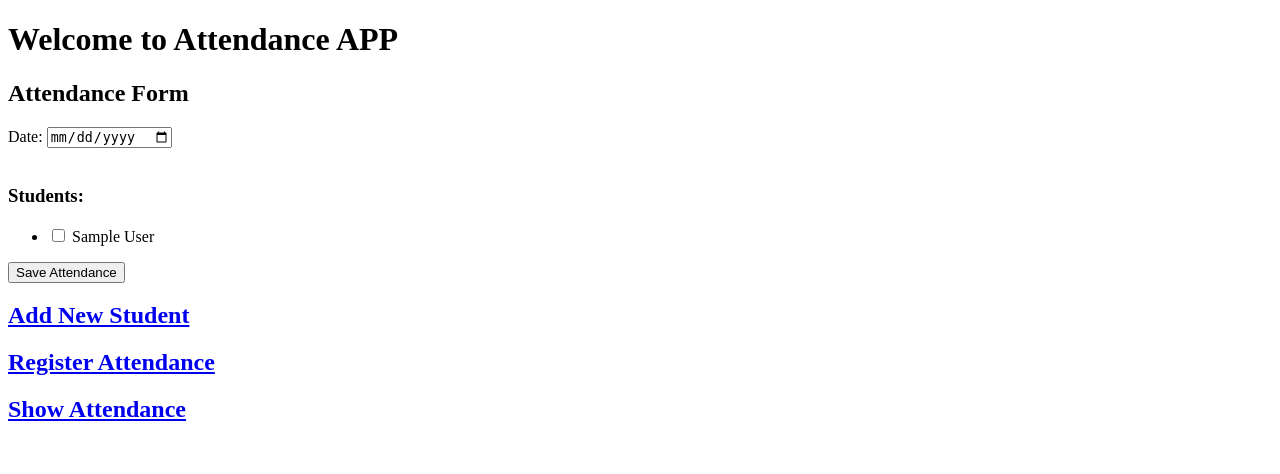
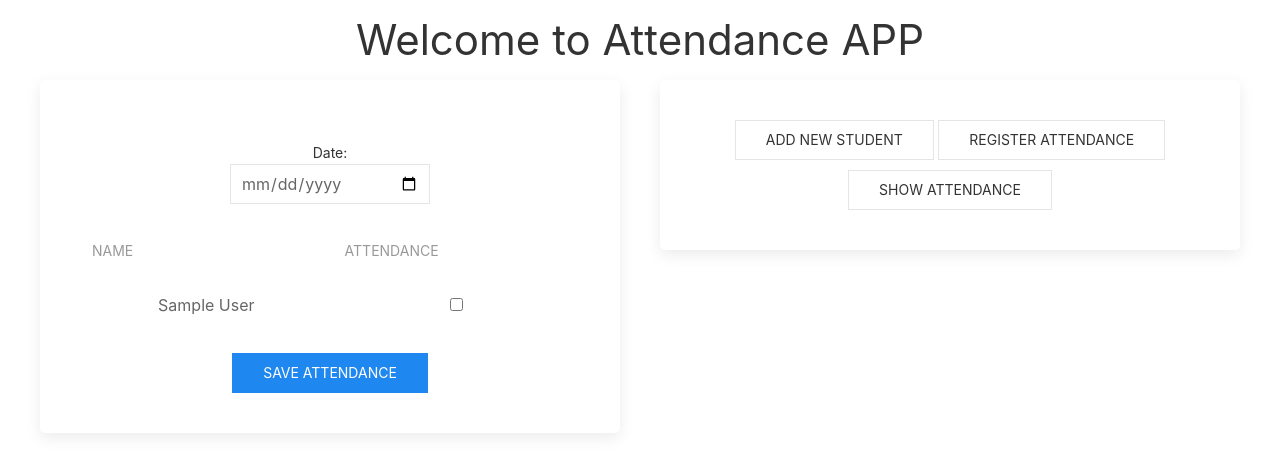
Before and after one commit to juanpfrancos/student-attendance-registration-system-django, a Django app: page /attendance_form/ in a window 1280 px wide. Shown: the top 474 px of the page. Run offline with Django 4.2, Linux system fonts and the light colour scheme; tables that the repository leaves empty hold one stand-in row (values such as "Sample post"); some libraries are stand-ins or nearby versions.

Commit message:
Add-UIkit Styles.

```diff
--- a/attendance/templates/attendance/attendance_form.html
+++ b/attendance/templates/attendance/attendance_form.html
@@ -1,20 +1,30 @@
 {% extends 'base.html' %}
 
 {% block content %}
-  <h2>Attendance Form</h2>
   <form method="post" hx-post="{% url 'attendance_form' %}">
     {% csrf_token %}
-    <label for="date">Date:</label>
-    <input type="date" name="date" required><br><br>
-    <h3>Students:</h3>
-    <ul>
-      {% for student in students %}
-        <li>
-          <input type="checkbox" name="students" value="{{ student.id }}" id="student_{{ student.id }}">
-          <label for="student_{{ student.id }}">{{ student.name }}</label>
-        </li>
-      {% endfor %}
-    </ul>
-    <button type="submit" hx-trigger="click">Save Attendance</button>
+    <div class="uk-margin">
+      <label class="uk-form-label" for="date">Date:</label>
+      <div class="uk-form-controls">
+          <input class="uk-input uk-form-width-medium" type="date" name="date" required>
+      </div>
+  </div>
+    <table class="uk-table">
+      <thead>
+          <tr>
+              <th>Name</th>
+              <th>Attendance</th>
+          </tr>
+      </thead>
+      <tbody>
+        {% for student in students %}
+          <tr>
+              <td for="student_{{ student.id }}">{{ student.name }}</td>
+              <td><input type="checkbox" name="students" value="{{ student.id }}" id="student_{{ student.id }}"></td>
+          </tr>
+        {% endfor %}
+      </tbody>
+  </table>
+    <button type="submit" hx-trigger="click" class="uk-button uk-button-primary">Save Attendance</button>
   </form>
 {% endblock %}
--- a/attendance/templates/base.html
+++ b/attendance/templates/base.html
@@ -4,19 +4,30 @@
     <meta charset="UTF-8">
     <meta name="viewport" content="width=device-width, initial-scale=1.0">
     <title>{% block title %}Attendance APP{% endblock %}</title>
+    <link rel="stylesheet" href="https://cdnjs.cloudflare.com/ajax/libs/uikit/3.16.26/css/uikit.min.css" integrity="sha512-2v7hIBFNpNAvfcIGzIqsRb8FLQ57PXOWOkrPFBIbNrUhQYkiK+YVfOTjUWyc4loKhqr4AZ2iePTwpPCv4uYSZQ==" crossorigin="anonymous" referrerpolicy="no-referrer" />
 </head>
-<body>
-    <header>
-        <h1>{% block header %}Welcome to Attendance APP{% endblock %}</h1>
-    </header>
-    <main>
-        {% block content %}{% endblock %}
-
-    </main>
-    <h2><a href="{% url 'add_student' %}">Add New Student</a></h2>
-    <h2><a href="{% url 'attendance_form' %}">Register Attendance</a></h2>
-    <h2><a href="{% url 'filter_attendance' %}">Show Attendance</a></h2>
-    <footer>
-    </footer>
+<div class="uk-container uk-text-center uk-padding-small">
+    <h1>{% block header %}Welcome to Attendance APP{% endblock %}</h1>
+</div>
+<div class="uk-container uk-text-center">
+    <div class="uk-child-width-1-2@m uk-child-width-1-1" uk-grid>
+        <div>
+            <div class="uk-card uk-card-default uk-card-body uk-border-rounded">
+                {% block content %}{% endblock %}
+            </div>
+        </div>
+        <div>
+            <div class="uk-card uk-card-default uk-card-body uk-border-rounded">
+                <p uk-margin>
+                    <a class="uk-button uk-button-default" href="{% url 'add_student' %}">Add New Student</a>
+                    <a class="uk-button uk-button-default" href="{% url 'attendance_form' %}">Register Attendance</a>
+                    <a class="uk-button uk-button-default" href="{% url 'filter_attendance' %}">Show Attendance</a>
+                </p>
+            </div>
+        </div>
+    </div>
+</div>
+<script src="https://cdnjs.cloudflare.com/ajax/libs/uikit/3.7.4/js/uikit.min.js"></script>
+<script src="https://cdnjs.cloudflare.com/ajax/libs/uikit/3.7.4/js/uikit-icons.min.js"></script>
 </body>
 </html>
```
Also changed, not shown: attendance/templates/attendance/add_student.html (+27 -15 lines), attendance/templates/attendance/filter_attendance.html (+13 -7 lines), attendance/templates/attendance/student_list.html (+5 -3 lines), README.md.
